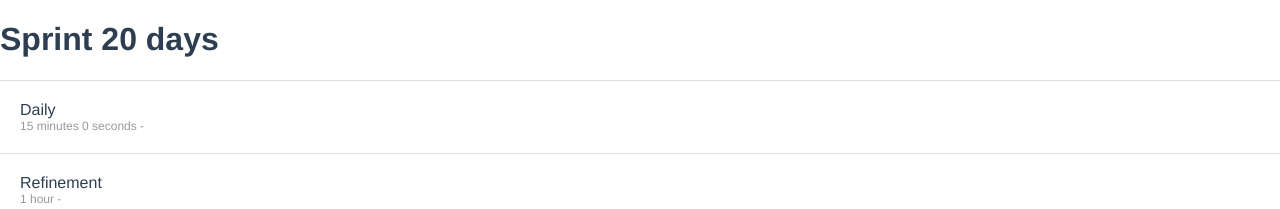
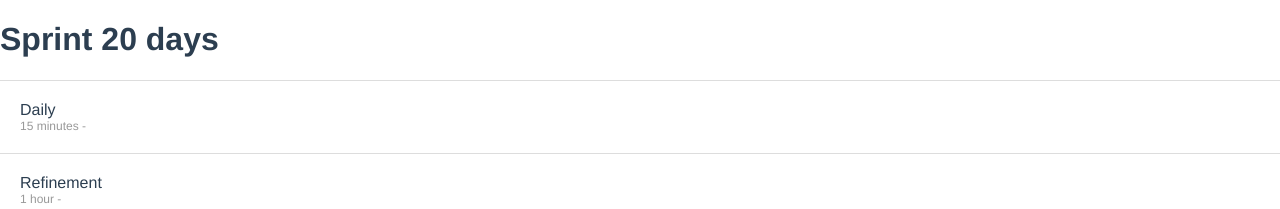
Before and after one commit to ph1p/amee, a Vue app: page /meeting/1 in a window 1280 px wide. Shown: the top 209 px of the page. Built offline with nearby package versions, Linux system fonts and the light colour scheme.

Commit message:
fix: fix duration method

```diff
--- a/src/main.js
+++ b/src/main.js
@@ -10,29 +10,28 @@ new Vue({
   provide: {
     duration(_seconds) {
       if (_seconds) {
-        const hours = (_seconds / (60 * 60)) % 24;
-        const minutes = (_seconds / 60) % 60;
-        const seconds = _seconds % 60;
+        const hours = parseInt((_seconds / (60 * 60)) % 24);
+        const minutes = parseInt((_seconds / 60) % 60);
+        const seconds = parseInt(_seconds % 60);
 
-        const hourStr = `${Math.floor(hours)} ${hours > 1 ? 'hours' : 'hour'}`;
-        const minuteStr = `${Math.floor(minutes)} ${
-          minutes === 1 ? 'minute' : 'minutes'
-        }`;
-        const secondStr = `${Math.floor(seconds)} ${
-          seconds === 1 ? 'second' : 'seconds'
-        }`;
+        const hourStr = `${hours} ${hours > 1 ? 'hours' : 'hour'}`;
+        const minuteStr = ` ${minutes} ${minutes === 1 ? 'minute' : 'minutes'}`;
+        const secondStr = ` ${seconds} ${seconds === 1 ? 'second' : 'seconds'}`;
 
+        let timeStr = '';
         if (hours >= 1) {
-          return `${hourStr}`;
+          timeStr += hourStr;
         }
 
-        if (minutes < 60) {
-          return `${minuteStr} ${secondStr}`;
+        if (minutes < 60 && minutes > 0) {
+          timeStr += minuteStr;
         }
 
-        if (seconds < 60) {
-          return secondStr;
+        if (seconds < 60 && seconds > 0) {
+          timeStr += secondStr;
         }
+
+        return timeStr;
       }
       return;
     }
--- a/src/views/Home.vue
+++ b/src/views/Home.vue
@@ -10,7 +10,7 @@
         v-for="(meeting, index) in meetings"
       >
         {{meeting.name}}
-        <p>{{duration(meeting.baseDuration)}} - {{meeting.timer || ''}}</p>
+        <p>{{duration(meeting.baseDuration)}} - {{duration(meeting.timer) || ''}}</p>
       </router-link>
     </div>
   </div>
```
